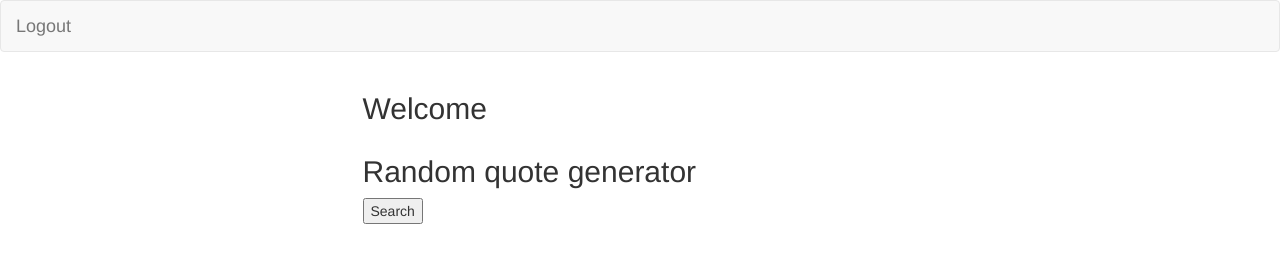
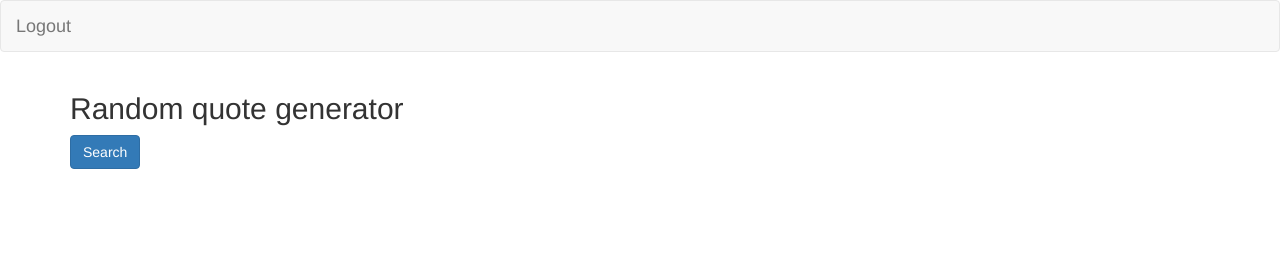
Before and after one commit to IsraelGuillermo/inspiration_notes, a website: page public/members.html in a window 1280 px wide. Drawn offline with nearby package versions, Linux system fonts and the light colour scheme; no server answers.

Commit message:
adding styling to quotes generated and buttons

```diff
--- a/public/js/quoteGenerator.js
+++ b/public/js/quoteGenerator.js
@@ -4,17 +4,20 @@ const h1 = document.createElement('h1');
 const pTag = document.createElement('p');
 
 searchBtn.addEventListener('click', () => {
-  randomQuote.innerHTML = '';
-  h1.innerHTML = '';
-  pTag.innerHTML = '';
   fetch('https://type.fit/api/quotes')
     .then((response) => response.json())
     .then((data) => {
       let randomizedQuote = data[Math.floor(Math.random() * data.length)];
-
+      if (randomizedQuote.author === null) {
+        return randomizedQuote.author === 'unknow';
+      }
+      h1.classList.add('card-text');
+      pTag.classList.add('"blockquote-footer"');
       h1.append(randomizedQuote.text);
       pTag.append(randomizedQuote.author);
-
       randomQuote.append(h1, pTag);
     });
+  randomQuote.innerHTML = '';
+  h1.innerHTML = '';
+  pTag.innerHTML = '';
 });
--- a/public/members.html
+++ b/public/members.html
@@ -22,21 +22,12 @@
       </div>
     </nav>
     <div class="container">
-      <div class="row">
-        <div class="col-md-6 col-md-offset-3">
-          <h2>Welcome <span class="member-name"></span></h2>
-        </div>
-      </div>
+      <h2>Random quote generator</h2>
+
+      <div id="random-quote" class="card"></div>
+      <button id="quote-finder" class="btn btn-primary">Search</button>
     </div>
-    <div class="container">
-      <div class="row">
-        <div class="col-md-6 col-md-offset-3">
-          <h2>Random quote generator</h2>
-          <button id="quote-finder">Search</button>
-          <div id="random-quote"></div>
-        </div>
-      </div>
-    </div>
+    <div class="container"></div>
 
     <script src="https://cdnjs.cloudflare.com/ajax/libs/jquery/3.2.1/jquery.min.js"></script>
     <script type="text/javascript" src="js/members.js"></script>
```
